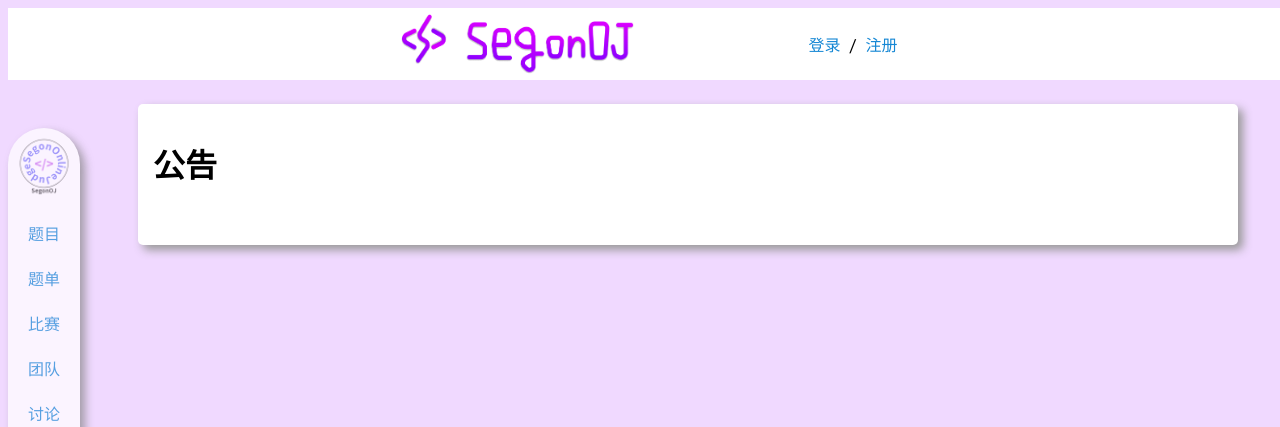
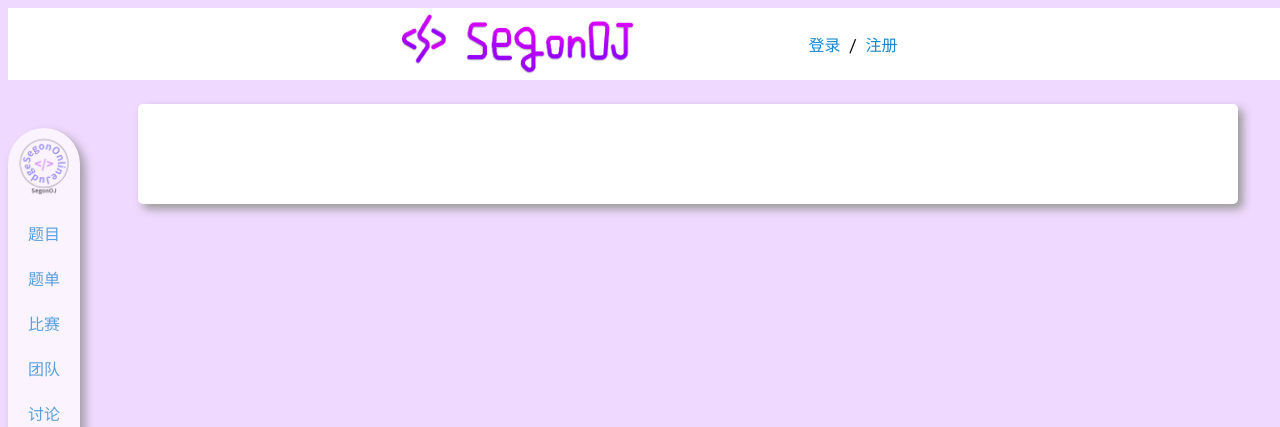
Before and after one commit to OIerCity/SegonOJ-Website, a Flask app: template templates/main/main.html in a window 1280 px wide. Shown: the top 427 px of the page. Run offline with Flask 2, Linux system fonts and the light colour scheme; the template is opened without the code that fills it, so the values that code supplies are empty; some libraries are stand-ins or nearby versions.

Commit message:
公告美化

```diff
--- a/templates/main/main.html
+++ b/templates/main/main.html
@@ -71,14 +71,14 @@
             <div class="app-main">
                 <div class="index-content">
                     <div class="mod">
-                        <h1>公告</h1>
-                        {% if t_is_admin==True %}
-                        <button onclick="jump('/notice_edit')">编辑</button>
-                        {% endif %}
-                        <br>
+
+
                         <div id="notice">
 
                         </div>
+                        {% if t_is_admin==True %}
+                            <button onclick="jump('/notice_edit')">编辑</button>
+                        {% endif %}
                     </div>
                 </div>
             </div>
```
